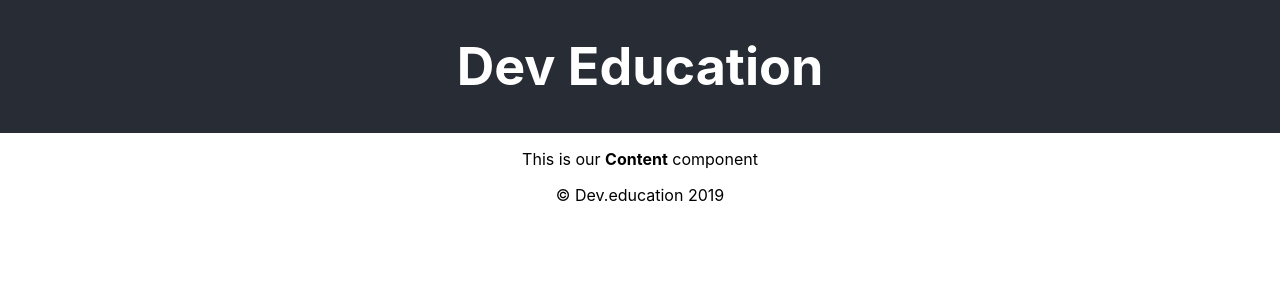
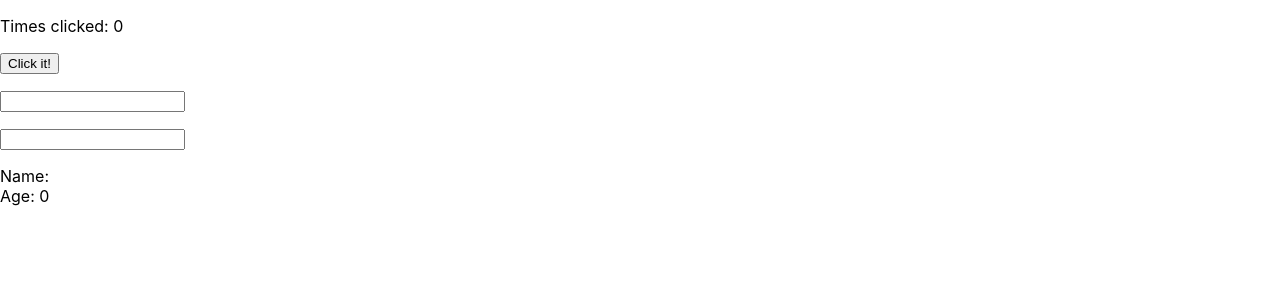
Before and after one commit to doniisetiiawan/react-fga, a React (Create React App) app: page / in a window 1280 px wide. Shown: the top 300 px of the page. Built offline with nearby package versions, Linux system fonts and the light colour scheme.

Commit message:
Add counter and form hook

```diff
--- a/src/App.js
+++ b/src/App.js
@@ -1,23 +1,15 @@
 /* eslint-disable react/jsx-filename-extension */
 import React from 'react';
-import Header from './components/layout/Header';
-import Content from './components/layout/Content';
-import Footer from './components/layout/Footer';
+import Hooks from './components/Hooks';
+import Form from './components/Hooks/Form';
 import './App.css';
 
 function App() {
   return (
-    <div className="App">
-      <Header title="Dev Education" />
-
-      <Content>
-        <p>This is our <strong>Content</strong> component</p>
-      </Content>
-
-      <Footer
-        copyright={`Dev.education ${new Date().getFullYear()}`}
-      />
-    </div>
+    <>
+      <Hooks />
+      <Form />
+    </>
   );
 }
 
--- /dev/null
+++ b/src/components/Hooks/Form.jsx
@@ -0,0 +1,41 @@
+import React, { useState } from 'react';
+
+function Form() {
+  const [data, setData] = useState({
+    name: '',
+    age: 0,
+  });
+
+  return (
+    <div className="Form">
+      <p>
+        <input
+          name="name"
+          type="text"
+          onChange={e => setData({
+            name: e.target.value,
+            age: data.age,
+          })}
+        />
+      </p>
+
+      <p>
+        <input
+          name="age"
+          type="number"
+          onChange={e => setData({
+            age: e.target.value,
+            name: data.name,
+          })}
+        />
+      </p>
+
+      <p>
+        Name: {data.name} <br />
+        Age: {data.age}
+      </p>
+    </div>
+  );
+}
+
+export default Form;
--- /dev/null
+++ b/src/components/Hooks/index.jsx
@@ -0,0 +1,18 @@
+import React, { useState } from 'react';
+
+function Counter() {
+  const [times, setTimes] = useState(0);
+
+  return (
+    <div className="Times">
+      <p>Times clicked: {times}</p>
+      <button
+        type="button"
+        onClick={() => setTimes(times + 1)}
+      >Click it!
+      </button>
+    </div>
+  );
+}
+
+export default Counter;
```
